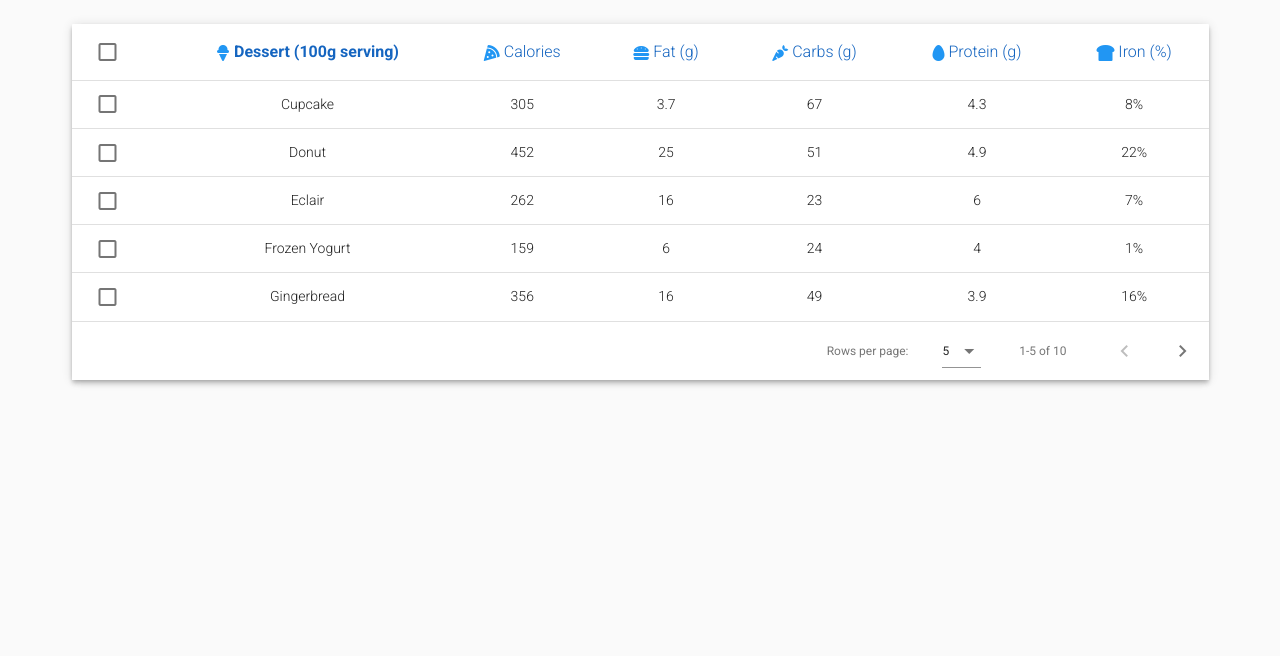
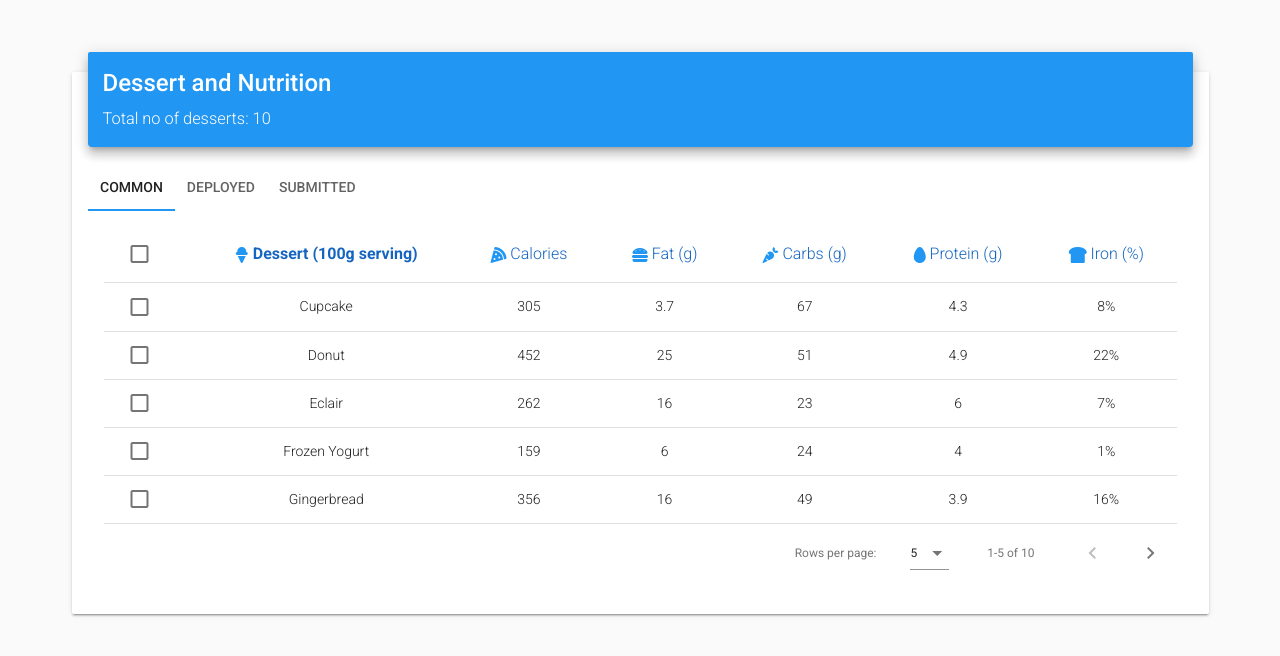
Before and after one commit to dheeraj0259/Vue-Express-App, a Vue app: page /vue-express/dashboard in a window 1280 px wide. Shown: the top 656 px of the page. Built offline with nearby package versions, Linux system fonts and the light colour scheme.

Commit message:
- added card

```diff
--- a/package.json
+++ b/package.json
@@ -48,6 +48,7 @@
     "eslint-plugin-vue": "^5.2.2",
     "html-webpack-plugin": "^3.2.0",
     "path": "^0.12.7",
+    "style-loader": "^0.23.1",
     "stylus": "^0.54.5",
     "stylus-loader": "^3.0.2",
     "url-loader": "^1.1.2",
--- /dev/null
+++ b/src/components/MaterialCard.vue
@@ -0,0 +1,107 @@
+<template>
+  <v-card
+    :style="styles"
+  >
+    <v-card
+      v-if="!$slots.offset"
+      :color="color"
+      :class="`elevation-${elevation}`"
+      class="v-card--material__header tableTitle"
+      dark
+    >
+      <slot
+        v-if="!title && !text"
+        name="header"
+      />
+      <span v-else>
+        <h2
+          class="headline font-weight-medium mb-2"
+          v-text="title"
+        />
+        <h3
+          class="category font-weight-light"
+          v-text="text"
+        />
+        <slot name="tab" style="float: right"></slot>
+      </span>
+    </v-card>
+
+    <v-card-text>
+      <slot />
+    </v-card-text>
+  </v-card>
+</template>
+
+<script>
+export default {
+    props:        {
+        color: {
+            type:    String,
+            default: "secondary",
+        },
+        elevation: {
+            type:    [Number, String],
+            default: 8,
+        },
+        offset: {
+            type:    [Number, String],
+            default: 24,
+        },
+        title: {
+            type:    String,
+            default: undefined,
+        },
+        text: {
+            type:    String,
+            default: undefined,
+        },
+    },
+
+    computed: {
+        hasOffset () {
+            return this.$slots.header ||
+                    this.$slots.offset ||
+                    this.title ||
+                    this.text;
+        },
+        styles () {
+            if (!this.hasOffset) return null;
+
+            return {
+                marginBottom: `${this.offset}px`,
+                marginTop:    `${this.offset * 2}px`,
+            };
+        },
+    },
+};
+</script>
+
+<style lang="scss">
+  .tableTitle {
+    padding: 15px;
+    margin: 0px auto;
+    max-width: calc(100% - 32px);
+    position: relative;
+    top: -20px!important;
+    margin-bottom: -20px!important;
+    animation: labelIn 1s ease-in-out forwards;
+    opacity: 0;
+  }
+  @keyframes labelIn{
+    from{
+      transform: translateY(30px);
+      opacity: 0;
+    }
+    to{
+      transform: translateY(0);
+      opacity: 1;
+    }
+  }
+    .v-card--material {
+        &__header {
+            &.v-card {
+                border-radius: 4px;
+            }
+        }
+    }
+</style>
--- a/src/components/Table.vue
+++ b/src/components/Table.vue
@@ -1,4 +1,90 @@
 <template>
+  <MaterialCard
+    color="blue"
+    title="Dessert and Nutrition"
+    :text="`Total no of desserts: ${tableItems.length}`"
+  >
+    <!-- Card Tabs -->
+    <v-tabs
+      v-model="active"
+      color="white"
+      slider-color="blue"
+    >
+      <v-tab
+        v-for="n in 3"
+        :key="n"
+        ripple
+      >
+        {{ n === 1 ? 'Common' : n === 2 ? 'Deployed' : 'Submitted' }}
+      </v-tab>
+      <v-tab-item
+        v-for="n in 3"
+        :key="n"
+      >
+        <v-card flat>
+          <v-card-text>
+            <!--Edit Modal -->
+            <v-dialog
+              v-model="dialog"
+              max-width="500px"
+            >
+              <template
+                v-if="n === 2"
+                v-slot:activator="{ on }"
+              >
+                <span style="float: right">
+                  <v-btn
+                    color="primary"
+                    dark
+                    class="mb-2"
+                    v-on="on"
+                  >Add New Product</v-btn>
+                </span>
+              </template>
+              <v-card>
+                <v-card-title>
+                  <span class="headline">{{ editedIndex === -1 ? 'Add New Product' : editedIndex === -2 ? 'Copy Product' :'Edit Product' }}</span>
+                </v-card-title>
+
+                <v-card-text>
+                  <v-container grid-list-md>
+                    <v-layout wrap>
+                      <v-flex
+                        v-for="(value, name) in editedItem"
+                        :key="name"
+                        xs12
+                        sm6
+                        md4
+                      >
+                        <v-text-field
+                          v-model="editedItem[name]"
+                          :label="itemLabel[name]"
+                        />
+                      </v-flex>
+                    </v-layout>
+                  </v-container>
+                </v-card-text>
+
+                <v-card-actions>
+                  <v-spacer />
+                  <v-btn
+                    color="blue darken-1"
+                    flat
+                    @click="close"
+                  >
+                    Cancel
+                  </v-btn>
+                  <v-btn
+                    color="blue darken-1"
+                    flat
+                    @click="save"
+                  >
+                    Save
+                  </v-btn>
+                </v-card-actions>
+              </v-card>
+            </v-dialog>
+            <!-- Table -->
             <v-data-table
               v-model="selected"
               :headers="headers"
@@ -6,8 +92,8 @@
               :pagination.sync="pagination"
               select-all
               item-key="name"
-      class="elevation-4"
             >
+              <!-- Header -->
               <template v-slot:headers="props">
                 <tr>
                   <th>
@@ -17,7 +103,7 @@
                       primary
                       hide-details
                       @click.stop="toggleAll"
-            ></v-checkbox>
+                    />
                   </th>
                   <th
                     v-for="header in props.headers"
@@ -25,26 +111,52 @@
                     :class="[pagination.descending ? 'desc' : 'asc', header.value === pagination.sortBy ? 'font-weight-bold' : 'font-weight-light', 'subheading text--darken-3 ' + headerColor + '--text']"
                     @click="changeSort(header.value)"
                   >
-            <v-icon small :color="headerColor"> {{ header.icon }}</v-icon>
+                    <v-icon
+                      small
+                      :color="headerColor"
+                    >
+                      {{ header.icon }}
+                    </v-icon>
                     {{ header.text }}
+                  </th>
+                  <th
+                    v-if="n === 2"
+                    :class="['subheading text--darken-3 ' + headerColor + '--text font-weight-bold']"
+                  >
+                    + -
                   </th>
                 </tr>
               </template>
 
+              <!-- Rows -->
               <template v-slot:items="props">
-        <tr :active="props.selected" @click="props.selected = !props.selected">
+                <tr
+                  :active="props.selected"
+                  @click="props.selected = !props.selected"
+                >
                   <td>
-            <v-checkbox :input-value="props.selected" primary hide-details></v-checkbox>
+                    <v-checkbox
+                      :input-value="props.selected"
+                      primary
+                      hide-details
+                    />
                   </td>
                   <td
-            class="body-1 font-weight-light text-xs-center"
                     v-for="header in headers"
                     :key="header.name"
+                    class="body-1 font-weight-light text-xs-center"
                   >
                     <span v-if="Array.isArray(props.item[header.value])">
-            <span v-for="(item, index) in props.item[header.value]" :key="index">
-            <v-chip color="#0f9fff" text-color="white" label>
-                  {{item}}
+                      <span
+                        v-for="(item, index) in props.item[header.value]"
+                        :key="index"
+                      >
+                        <v-chip
+                          color="#0f9fff"
+                          text-color="white"
+                          label
+                        >
+                          {{ item }}
                         </v-chip>
                       </span>
                     </span>
@@ -52,44 +164,123 @@
                       {{ props.item[header.value] }}
                     </span>
                   </td>
+                  <td
+                    v-if="n === 2"
+                    class="justify-center layout px-0"
+                  >
+                    <v-icon
+                      color="green"
+                      class="mr-2"
+                      small
+                      @click="copyItem(props.item)"
+                    >
+                      add_to_queue
+                    </v-icon>
+                    <v-icon
+                      color="blue"
+                      small
+                      class="mr-2"
+                      @click="editItem(props.item)"
+                    >
+                      edit
+                    </v-icon>
+                    <v-icon
+                      color="red"
+                      small
+                      @click="deleteItem(props.item)"
+                    >
+                      delete
+                    </v-icon>
+                  </td>
                 </tr>
               </template>
             </v-data-table>
+          </v-card-text>
+        </v-card>
+      </v-tab-item>
+    </v-tabs>
+  </MaterialCard>
 </template>
 
 <script>
-import { tableItems } from "../constants/tableData";
+import MaterialCard from "../components/MaterialCard.vue";
 export default {
-  name: "Table",
-  props: {
-    headers: {
-      type: Array
-    },
-    tableItems: {
-      type: Array
-    },
-    headerColor: {
-      type: String
-    }
+    name:       "Table",
+    components: { MaterialCard },
+    props:      {
+        headers:     { type: Array },
+        tableItems:  { type: Array },
+        headerColor: { type: String },
     },
     data: () => ({
-    selected: [],
-    pagination: {
-    }
+        dialog:      false,
+        selected:    [],
+        pagination:  {},
+        editedIndex: -1,
+        editedItem:  {
+            name:     "",
+            calories: 0,
+            fat:      0,
+            carbs:    0,
+            protein:  0,
+        },
+        defaultItem: {
+            name:     "",
+            calories: 0,
+            fat:      0,
+            carbs:    0,
+            protein:  0,
+        },
+        itemLabel: {
+            name:     "Dessert name",
+            calories: "Calories",
+            fat:      "Fat (g)",
+            carbs:    "Carbs (g)",
+            protein:  "Protein (g)",
+        },
     }),
     methods: {
-    toggleAll() {
+        toggleAll () {
             if (this.selected.length) this.selected = [];
             else this.selected = this.desserts.slice();
         },
-    changeSort(column) {
+        changeSort (column) {
             if (this.pagination.sortBy === column) {
                 this.pagination.descending = !this.pagination.descending;
             } else {
                 this.pagination.sortBy = column;
                 this.pagination.descending = false;
             }
+        },
+        editItem (item) {
+            this.editedIndex = this.tableItems.indexOf(item);
+            this.editedItem = Object.assign({}, item);
+            this.dialog = true;
+        },
+        copyItem (item) {
+            this.editedIndex = -2;
+            this.editedItem = Object.assign({}, item);
+            this.dialog = true;
+        },
+        deleteItem (item) {
+            const index = this.tableItems.indexOf(item);
+            confirm("Are you sure you want to delete this item?") && this.tableItems.splice(index, 1);
+        },
+        close () {
+            this.dialog = false;
+            setTimeout(() => {
+                this.editedItem = Object.assign({}, this.defaultItem);
+                this.editedIndex = -1;
+            }, 300);
+        },
+        save () {
+            if (this.editedIndex > -1) {
+                Object.assign(this.tableItems[this.editedIndex], this.editedItem);
+            } else {
+                this.tableItems.push(this.editedItem);
             }
-  }
+            this.close();
+        },
+    },
 };
 </script>
--- a/src/pages/Dashboard.vue
+++ b/src/pages/Dashboard.vue
@@ -1,30 +1,34 @@
 <template>
-  <Table :headers="tableHeaders" :tableItems="dashboardTableItems" headerColor="blue"/>
+  <Table
+    :headers="tableHeaders"
+    :table-items="dashboardTableItems"
+    header-color="blue"
+  />
 </template>
 
 <script>
 import Table from "../components/Table";
 import store from "../store";
 export default {
-  name: "dashboard",
+    name:       "Dashboard",
     components: { Table },
-  data: () => ({
+    data:       () => ({
         tableHeaders: [
             {
-        text: "Dessert (100g serving)",
+                text:  "Dessert (100g serving)",
                 value: "name",
-        icon: "fas fa-ice-cream"
+                icon:  "fas fa-ice-cream",
             },
             { text: "Calories", value: "calories", icon: "fas fa-pizza-slice" },
             { text: "Fat (g)", value: "fat", icon: "fas fa-hamburger" },
             { text: "Carbs (g)", value: "carbs", icon: "fas fa-carrot" },
             { text: "Protein (g)", value: "protein", icon: "fas fa-egg" },
-      { text: "Iron (%)", value: "iron", icon: "fas fa-bread-slice" }
+            { text: "Iron (%)", value: "iron", icon: "fas fa-bread-slice" },
         ],
-    dashboardTableItems: store.state.tableItems
+        dashboardTableItems: store.state.tableItems,
     }),
-  beforeCreate() {
+    beforeCreate () {
         this.$store.dispatch("getTableItems");
-  }
+    },
 };
 </script>
```
Also changed, not shown: src/components/Offset.vue (added, +47 -0 lines), 3 other files (tests, documents, lock files or other folders). Lines whose indentation alone changed are shown as unchanged.
